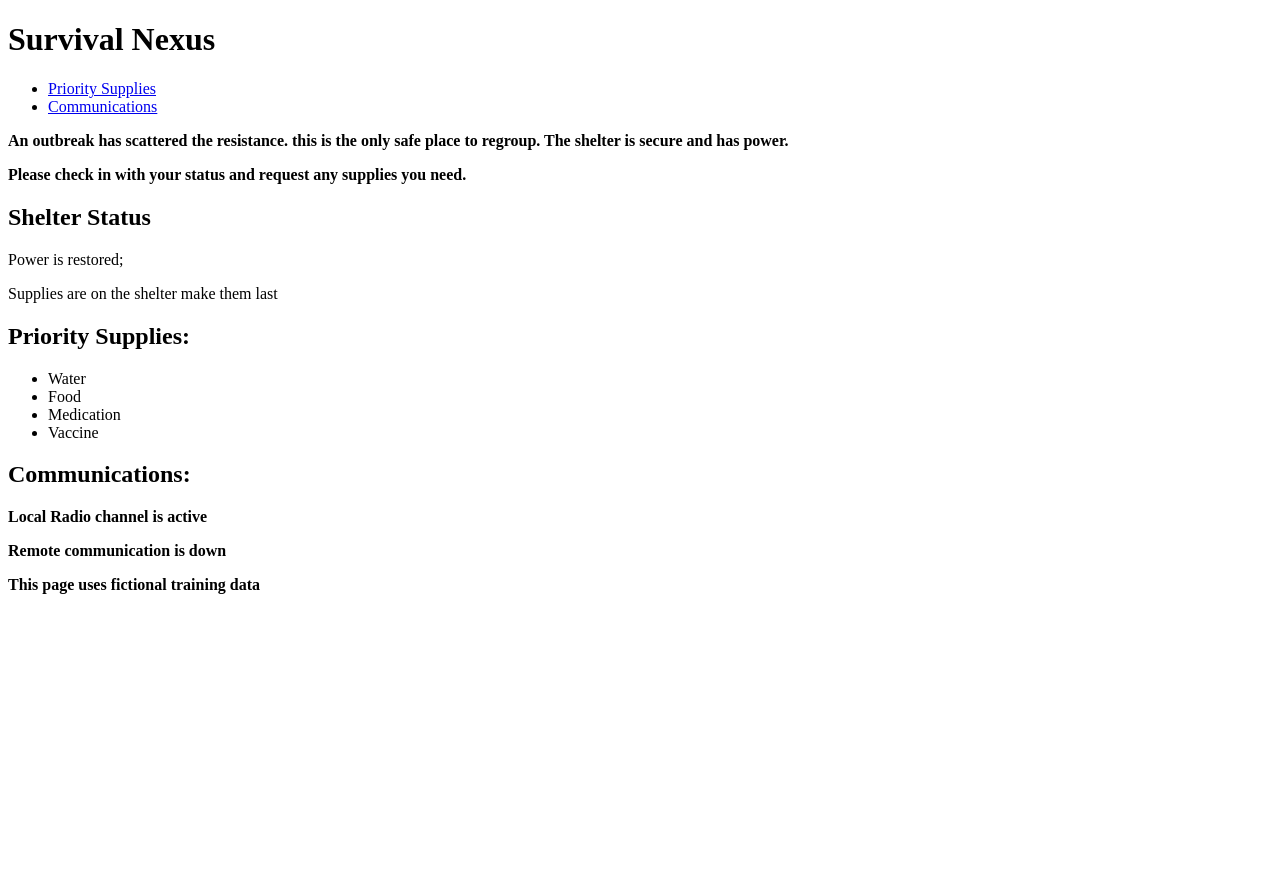
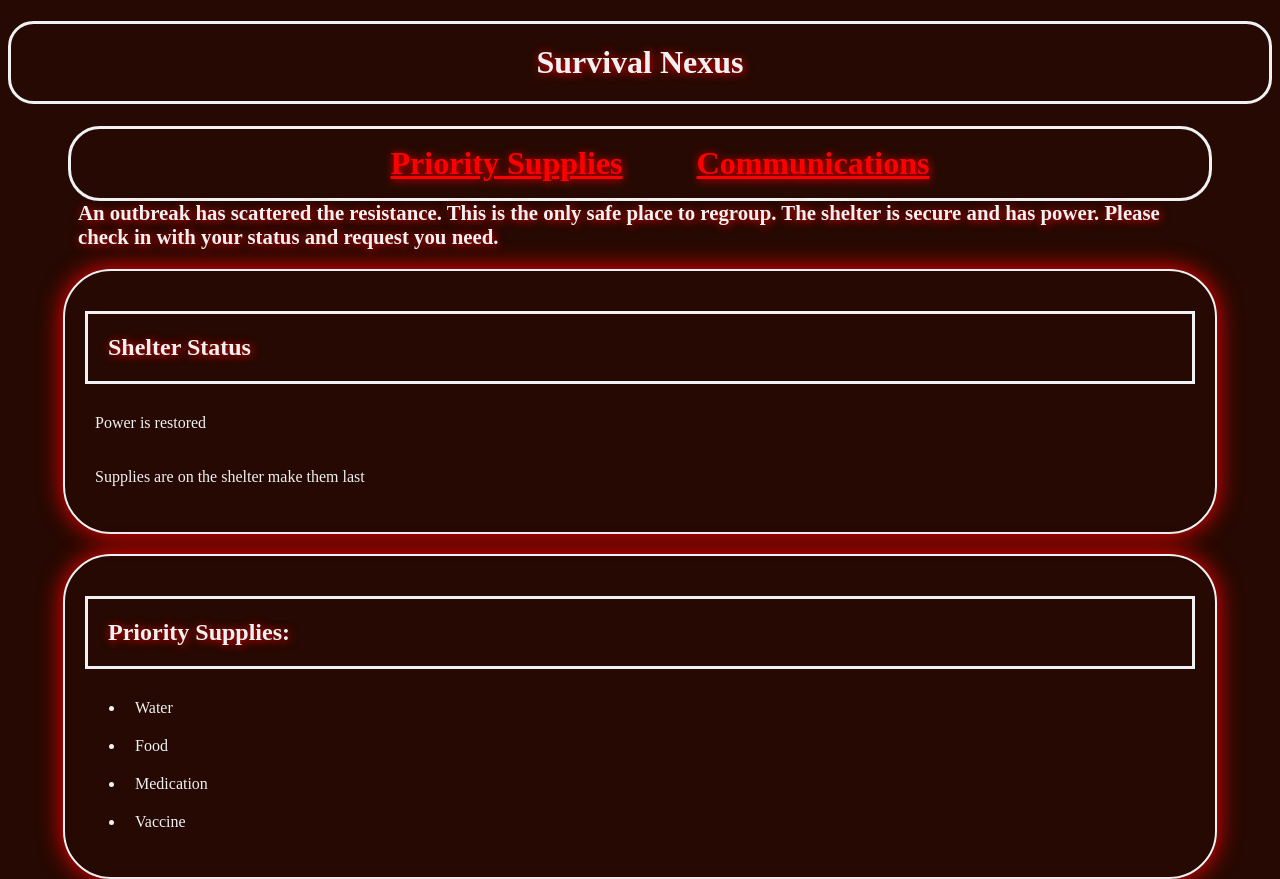
Before and after one commit to pangilinanjohnkirby-cloud/Survival-Nexus, a plain HTML site: page web/index.html in a window 1280 px wide. Shown: the top 879 px of the page. Before the commit the page ends 800 px from the top, so only its background shows below. Drawn offline with Linux system fonts and the light colour scheme.

Commit message:
change the code of html,ccs

```diff
--- a/web/index.html
+++ b/web/index.html
@@ -14,19 +14,21 @@
        <h1>Survival Nexus</h1>
         <nav>
         <ul>
-             <li><a href="#priority-supplies">Priority Supplies</a></li>
-             <li><a href="#communications">Communications</a></li>
+        <a href="#priority-supplies">Priority Supplies</a>
+        <a href="#communications">Communications</a>
         </ul>
         </nav>
     </header>
 
         <main>
-             <p><strong>An outbreak has scattered the resistance. this is the only safe place to regroup. The shelter is secure and has power.</strong></p>
-             <p><strong>Please check in with your status and request any supplies you need.</strong></p>
+            <b><strong>An outbreak has scattered the resistance.
+              This is the only safe place to regroup. The shelter is secure and has power.
+              Please check in with your status and request you  need.
+            </strong></b>
 
               <section>
                 <h2>Shelter Status</h2>
-              <p>Power is restored;</p>
+                <p>Power is restored</p>
                 <p>Supplies are on the shelter make them last</p>
               </section>
 
--- a/web/styles.css
+++ b/web/styles.css
@@ -0,0 +1,90 @@
+body {
+    background-color: #250902;
+    color: #eff1f3 ;
+    font-family: Times New Roman, sans-serif;
+}
+h1 {
+    background-color: #250902 ;
+    color: #eff1f3 ;
+    padding: 20px;
+    text-shadow: 1px 1px 10px red;
+    border-width: 3px ;
+    border-style: solid ;
+    border-color: #eff1f3 ;
+    display: flex;
+    justify-content: center;
+    flex-wrap: wrap;
+    border-radius: 2vw;
+}
+h2 {
+    background-color: #250902 ;
+    color: #eff1f3 ;
+    padding: 20px;
+    text-shadow: 1px 1px 10px red;
+    border-width: 3px ;
+    border-style: solid ;
+    border-color: #eff1f3 ;
+}
+nav {
+  display: flex;
+  justify-content: center;
+  flex-wrap: wrap;
+  text-shadow: 1px 1px 10px red;
+  border-width: 3px ;
+  border-style: solid ;
+  border-color: #eff1f3 ;
+  border-radius: 2em;
+  margin-left: 60px;
+  margin-right: 60px;
+  margin-top: 8px;
+}
+a {
+  color: red;
+  font-weight: bold;
+  padding: 20px 35px;
+  font-size: 200%;
+  border-radius: 2em;
+}
+nav a:hover {
+  background: #eff1f3;
+  transform: translateY(-1px);
+}
+section {
+  border-width: 2px ;
+  padding: 20px 20px;
+  border-style: solid ;
+  border-color: #eff1f3 ;
+  border-radius: 3em;
+  box-shadow: 0 0 25px red;
+  margin-left: 55px;
+  margin-right: 55px;
+  margin-top: 20px;
+}
+footer {
+  display: flex;
+  justify-content: center;
+  flex-wrap: wrap;
+  text-shadow: 1px 1px 10px red;
+  font-size: 110%;
+}
+p {
+  border-width: 2px ;
+  padding: 10px 10px;
+  font-size: 100%;
+}
+li{
+  border-width: 2px ;
+  padding: 10px 10px;
+  font-size: 100%;
+}
+b{
+    background-color: #250902 ;
+    color: #eff1f3 ;
+    text-shadow: 1px 1px 10px red;
+    display: flex;
+    justify-content: center;
+    flex-wrap: wrap;
+    font-size: 130%;
+    margin-left: 70px;
+    margin-right: 70px;
+}
```
Also changed, not shown: 1 other file. Lines whose indentation alone changed are shown as unchanged.
